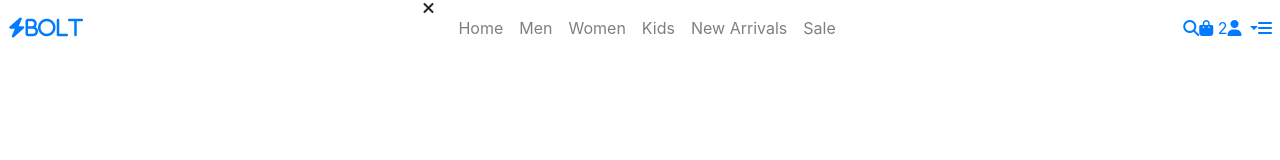
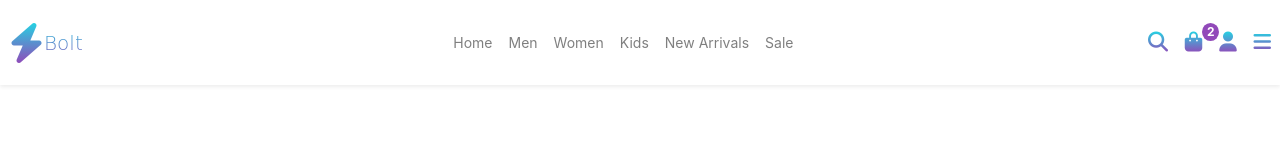
Before and after one commit to bf2344/OnlineStore, a plain HTML site: page index.html in a window 1280 px wide. Drawn offline with nearby package versions, Linux system fonts and the light colour scheme; a web font is replaced by a local one.

Commit message:
styled navbar

```diff
--- a/index.html
+++ b/index.html
@@ -6,9 +6,11 @@
     <meta name="viewport"
         content="width=device-width, user-scalable=no, initial-scale=1.0, maximum-scale=1.0, minimum-scale=1.0">
     <meta http-equiv="X-UA-Compatible" content="ie=edge">
-    <title>Meteor Goods</title>
+    <title>Bolt Shoe Store</title>
     <link rel="stylesheet" href="https://stackpath.bootstrapcdn.com/bootstrap/4.3.1/css/bootstrap.min.css"
         integrity="sha384-ggOyR0iXCbMQv3Xipma34MD+dH/1fQ784/j6cY/iJTQUOhcWr7x9JvoRxT2MZw1T" crossorigin="anonymous">
+    <link href="https://fonts.googleapis.com/css?family=ZCOOL+QingKe+HuangYou&display=swap" rel="stylesheet">
+
     <!-- <link rel="stylesheet" href="https://pro.fontawesome.com/releases/v5.8.1/css/all.css"> -->
     <script src="https://kit.fontawesome.com/6d98281538.js"></script>
 
@@ -17,14 +19,14 @@
 
 <body>
     <header>
-        <div class="custom-nav-container d-flex align-items-center justify-content-between px-2">
+        <div class="custom-nav-container d-flex align-items-center justify-content-between px-2 py-3 shadow-sm">
             <a class="text-clipped navbar-brand" href="#">
                 <i class="fas fa-bolt d-flex">
                     <span class="m-auto">Bolt</span>
                 </i>
             </a>
             <div class="main-nav-outer d-flex">
-                <i class="fas fa-times text-clipped menu-close-icon"> </i>
+                <i class="fas fa-times text-clipped menu-close-icon d-lg-none"> </i>
                 <mav class="main-nav navbar navbar-light navbar-expand-lg text-center m-auto">
                     <ul class="navbar-nav d-flex">
                         <li class="nav-item">
@@ -51,20 +53,20 @@
 
             <div class="nav-icons-container d-flex justify-content-between">
                 <div class="nav-icons">
-                    <a class="text-clipped" href="#">
-                        <i class="fas fa-search"></i>
+                    <a href="#">
+                        <i class="fas fa-search text-clipped"></i>
                     </a>
                 </div>
                 <div class="nav-icons">
-                    <a class="text-clipped" href="#">
-                        <i class="fas fa-shopping-bag bag-item-count"></i>
-                        <span>2</span>
+                    <a href="#">
+                        <i class="fas fa-shopping-bag bag-item-count text-clipped"></i>
+                        <span class="badge">2</span>
                     </a>
                 </div>
                 <div class="nav-icons">
                     <div class="dropdown">
-                        <a class="dropdown-toggle text-clipped" href="#" data-toggle="dropdown">
-                            <i class="fas fa-user"></i>
+                        <a class="dropdown-toggle" href="#" data-toggle="dropdown">
+                            <i class="fas fa-user text-clipped"></i>
                         </a>
                         <div class="dropdown-menu">
                             <form action="" class="p-2 text-secondary">
@@ -80,24 +82,23 @@
                                         Remember Me
                                     </label>
                                 </div>
-                                <button type="submit" class="btn btn-bg my-2"></button>
+                                <button type="submit" class="btn btn-bg my-2">Login</button>
                             </form>
                             <div class="dropdown-divider mt-0">
-                                <a class="dropdown-item" href="">
-                                    Don't have an account? Sign Up
-                                </a>
-                                <a class="dropdown-item" href="">
-                                        Forgot your password? Reset Now
-                                    </a>
                             </div>
+                            <a class="dropdown-item" href="">
+                                Don't have an account? Sign Up
+                            </a>
+                            <a class="dropdown-item" href="">
+                                Forgot your password? Reset Now
+                            </a>
                         </div>
 
                     </div>
                 </div>
                 <div class="nav-icons">
-                    <a class="text-clipped" href="#">
-                        <i class="fas fa-bars open-menu-icon"></i>
-                    </a>
+                        <i class="fas fa-bars open-menu-icon text-clipped"></i>
+
                 </div>
             </div>
         </div>
--- a/main.css
+++ b/main.css
@@ -0,0 +1,157 @@
+/* GLOBAL STYLES */
+a{
+    text-decoration: none !important;
+    color: inherit;
+}
+
+a:hover{
+    color: #6c757d;
+}
+
+ul{
+    list-style: none;
+    margin: 0;
+    padding: 0;
+}
+
+.btn{
+    border: none;
+    color: #6c757d;
+}
+
+.btn-bg{
+    color: white;
+    background: linear-gradient(to left, #23d5e3, #9149b9)
+}
+
+.btn-bg:hover{
+    color: white;
+    background: linear-gradient(to right, #23d5e3, #9149b9)
+}
+
+.text-clipped{
+    padding: 1px;
+    background: linear-gradient(to bottom, #23d5e3, #9149b9);
+    -webkit-background-clip: text;
+    -webkit-text-fill-color: transparent;
+}
+/* END GLOBAL STYLES */
+
+/* HEADER */
+.custom-nav-container{
+    position: relative;
+    z-index: 1;
+}
+
+.custom-nav-container i{
+    font-size: 20px;
+    cursor: pointer;
+}
+
+.main-nav-outer{
+    width: 250px;
+    height: 100vh;
+    background-color: white;
+    position: fixed;
+    top: 0;
+    right: -250px;
+    border-left: 5px solid #eee;
+    z-index: 1500;
+    transition: 650ms all;
+}
+
+.main-nav-outer.open-menu{
+    right: 0;
+}
+
+.menu-close-icon{
+    position: absolute;
+    top: 5px;
+    left: 10px;
+}
+
+.main-nav{
+    font-size: 14px;
+    text-transform: uppsercase;
+}
+
+.nav-icons-container{
+    width: 100%;
+    max-width: 125px;
+}
+
+.nav-icons-container i:hover{
+    opacity: .7;
+}
+
+.navbar-brand i{
+    font-size: 40px;
+}
+
+.navbar-brand i span{
+    font-size: 20px;
+    font-family: 'ZCOOL QingKe HuangYou', cursive;
+    font-weight: 100;
+}
+
+.nav-icons > a{
+    position: relative;
+}
+
+.nav-icons > a > .badge{
+    position: absolute;
+    top: -10px;
+    right: -16px;
+    background-color: #9149b9;
+    color: #fff;
+    border-radius: 100%;
+}
+
+.nav-icons .dropdown-menu{
+    margin-top: 40px;
+    margin-left: -220px;
+    position: relative;
+    background-color: #fff;
+}
+
+.nav-icons .dropdown-menu::before{
+    content: '';
+    position: absolute;
+    top: -10px;
+    right: 50px;
+    width: 20px;
+    height: 20px;
+    background-color: inherit;
+    border: inherit;
+    transform: rotate(45deg);
+    border-bottom-color: transparent;
+    border-right-color: transparent;
+}
+
+.dropdown-toggle::after{
+    display: none;
+}
+
+.dropdown-item{
+    color: #333;
+}
+
+/* Large Devices 992px and up */
+@media (min-width: 992px) {
+    .main-nav-outer{
+        width: initial;
+        height: initial;
+        background-color: initial;
+        position: initial;
+        border: none;
+    }
+
+    .nav-icons .dropdown-menu{
+        margin-left: -230px;
+    }
+
+    .nav-icons .dropdown-menu::before{
+        right: 40px;
+    }
+}
+/* END HEADER */
--- a/main.js
+++ b/main.js
@@ -0,0 +1,7 @@
+$('.open-menu-icon').on('click', function () {
+    $('.main-nav-outer').addClass('open-menu')
+});
+
+$('.menu-close-icon').click(function () {
+    $('.main-nav-outer').removeClass('open-menu')
+});
```
